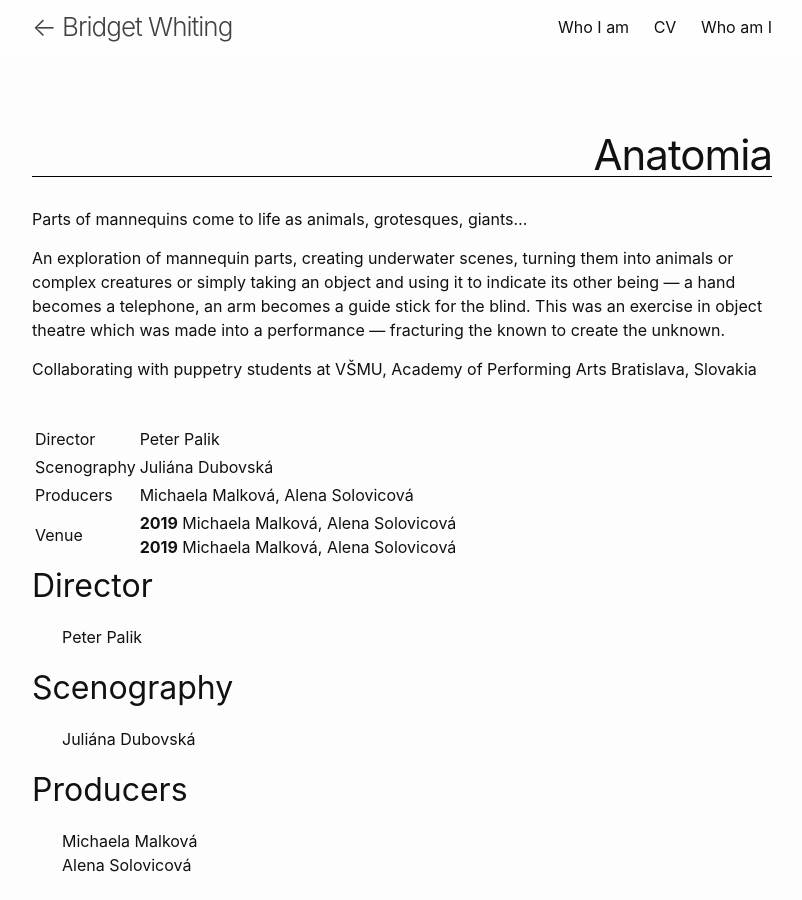
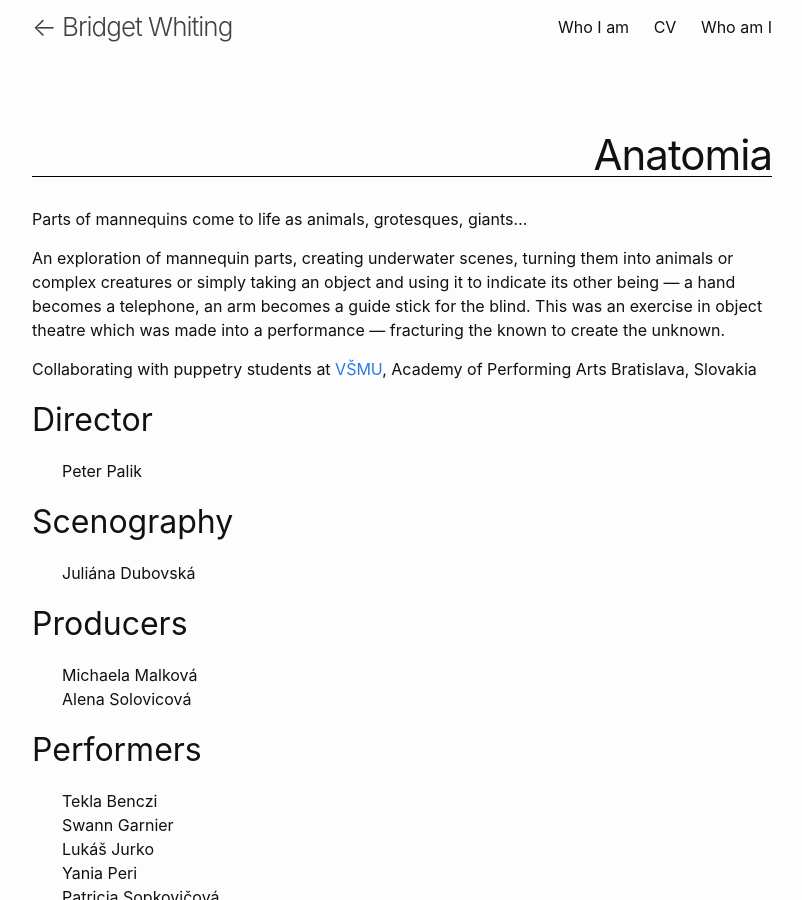
Before and after one commit to markwhiting/bridget, a Jekyll site: the page built from _projects/anatomia.markdown, in a window 1280 px wide and 900 px high. Shown: the whole window, without its empty margins (238-1040 px from the left). Built offline with Jekyll 4.4.1, drawn with Linux system fonts in a browser that asks for light colours.

Commit message:
Removed table, added link

```diff
--- a/_projects/anatomia.markdown
+++ b/_projects/anatomia.markdown
@@ -7,14 +7,7 @@
 
 An exploration of mannequin parts, creating underwater scenes, turning them into animals or complex creatures or simply taking an object and using it to indicate its other being — a hand becomes a telephone, an arm becomes a guide stick for the blind. This was an exercise in object theatre which was made into a performance — fracturing the known to create the unknown.
 
-Collaborating with puppetry students at VŠMU, Academy of Performing Arts Bratislava, Slovakia
-
-| | |
-|:--|:--|
-| Director | Peter Palik |
-| Scenography | Juliána Dubovská |
-| Producers | Michaela Malková, Alena Solovicová |
-| Venue | **2019** Michaela Malková, Alena Solovicová <br>**2019** Michaela Malková, Alena Solovicová |
+Collaborating with puppetry students at [VŠMU](https://www.vsmu.sk/en/), Academy of Performing Arts Bratislava, Slovakia
 
 ## Director
 - Peter Palik
```
